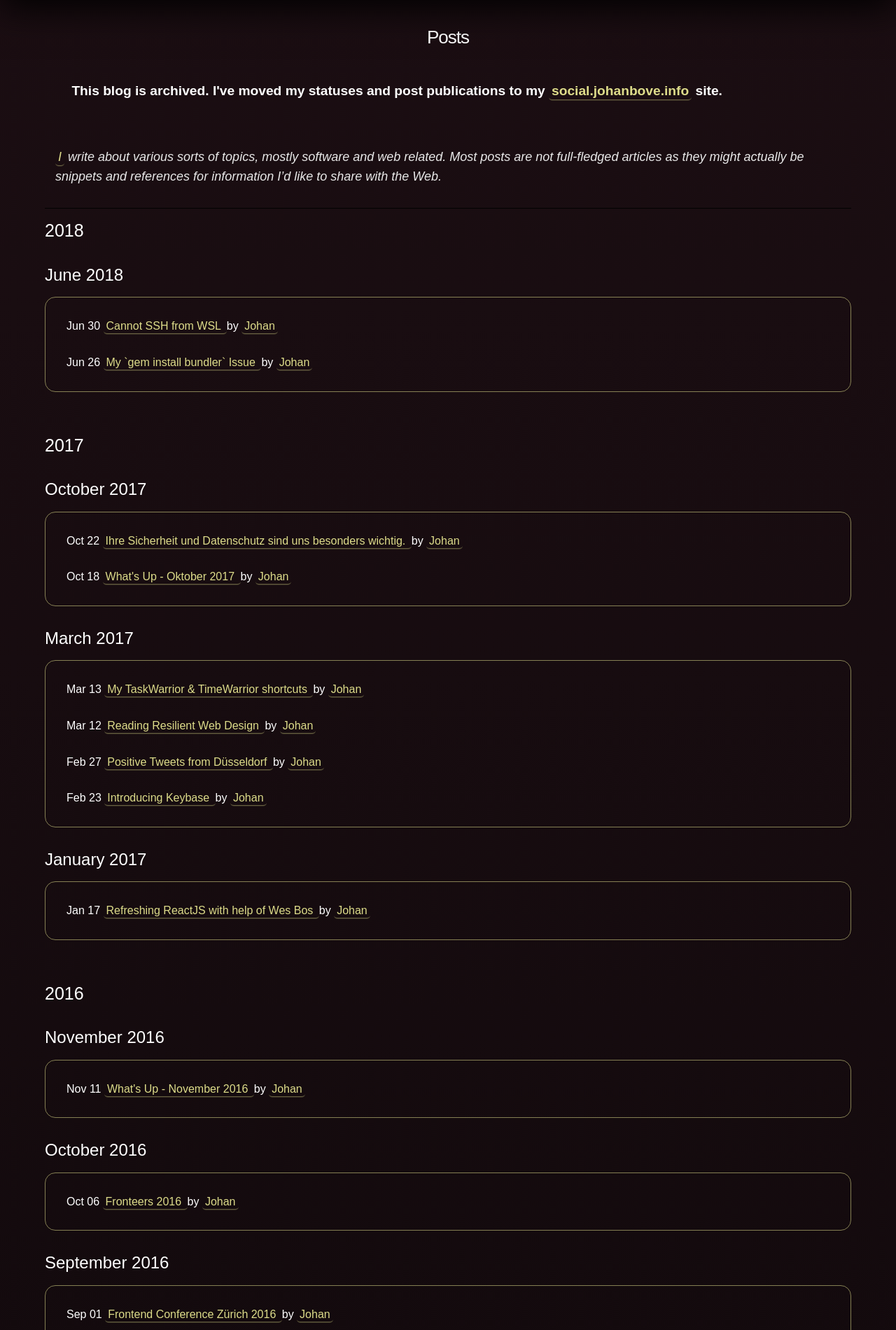
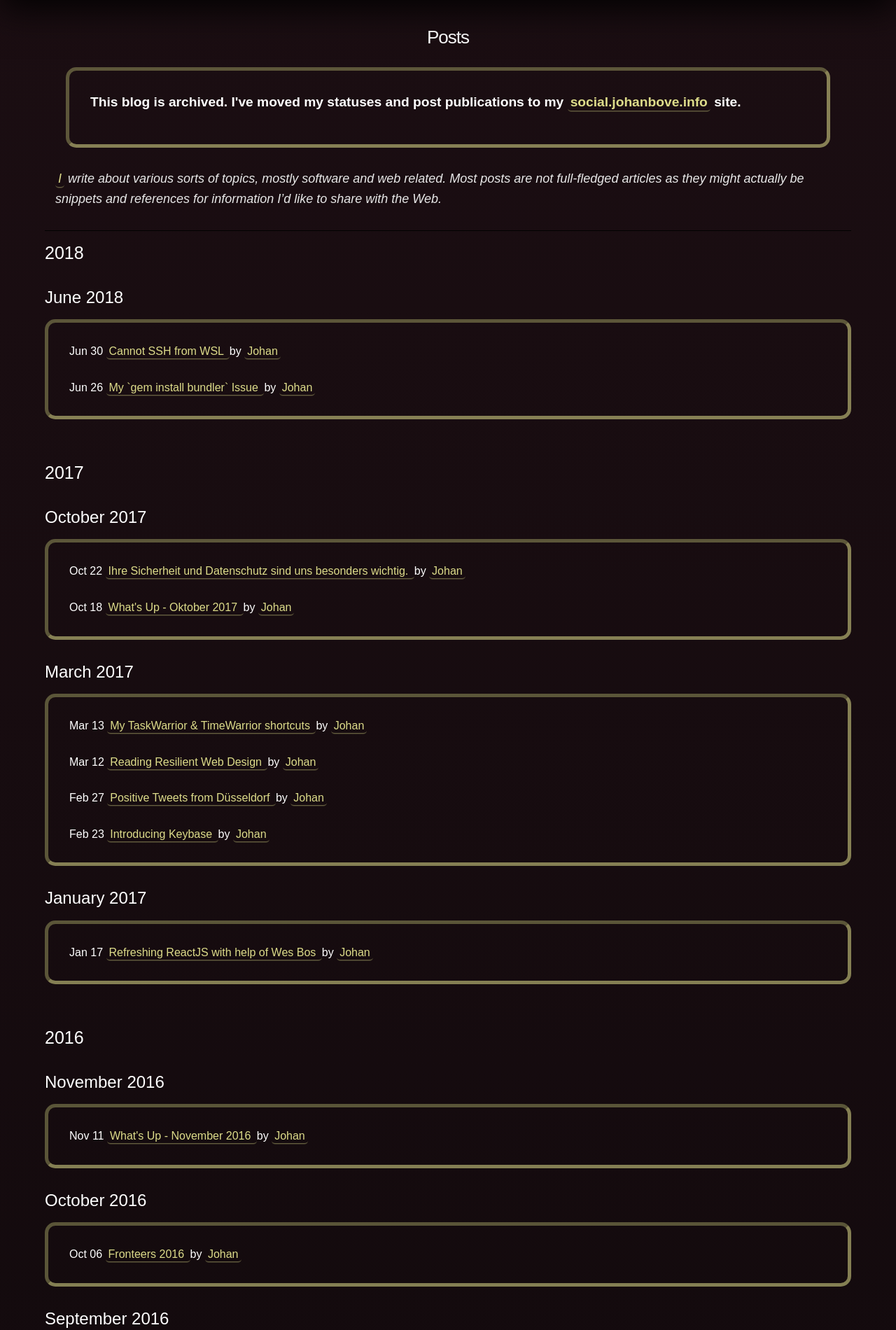
Before and after one commit to johanbove/johanbove.github.io, a Jekyll site: the page built from posts.md, in a window 1280 px wide. Shown: the part 213-2113 px from the top of the page at 70% size. Built offline with Jekyll 4.4.1, drawn with Linux system fonts in a browser that asks for light colours.

Commit message:
Fixes design for notification

```diff
--- a/_sass/_base.scss
+++ b/_sass/_base.scss
@@ -244,9 +244,15 @@ td {
 }
 
 .notification {
+  border: 5px inset rgba(243, 243, 152, 0.5);
+  border-radius: 15px;
+  padding: $spacing-unit;
   text-align: center;
-  margin: 1em;
-  padding: 1em;
+  margin: $spacing-unit;
+  padding: $spacing-unit;
   font-size: larger;
   font-weight: bolder;
+  p {
+    text-align: inherit;
+  }
 }
--- a/_sass/_layout.scss
+++ b/_sass/_layout.scss
@@ -436,7 +436,7 @@
 
   ul {
     padding: $spacing-unit;
-    border: 1px solid rgba(243, 243, 152, 0.5);
+    border: 5px inset rgba(243, 243, 152, 0.5);
     border-radius: 15px;
   }
 
@@ -471,6 +471,7 @@
   > li {
     margin-bottom: $spacing-unit / 3;
   }
+
 
   .post-meta {
     color: $grey-color;
```
